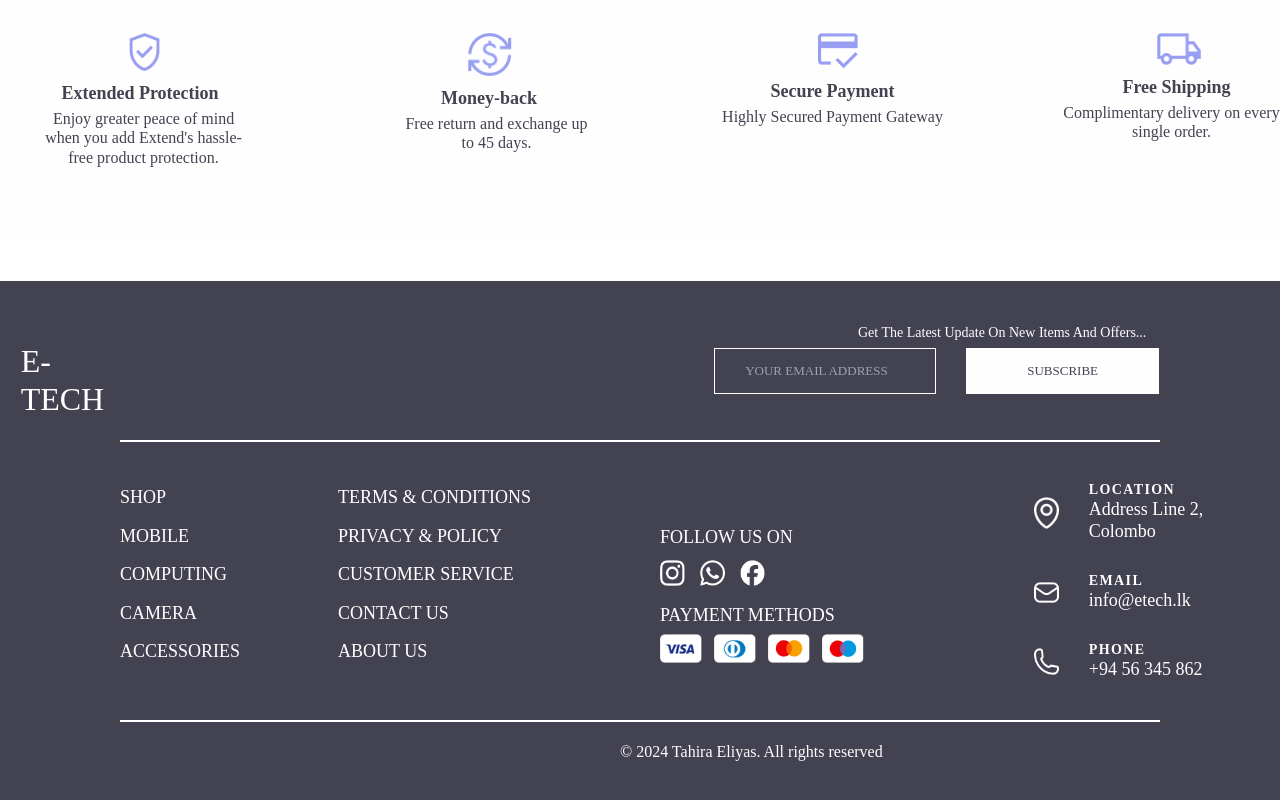
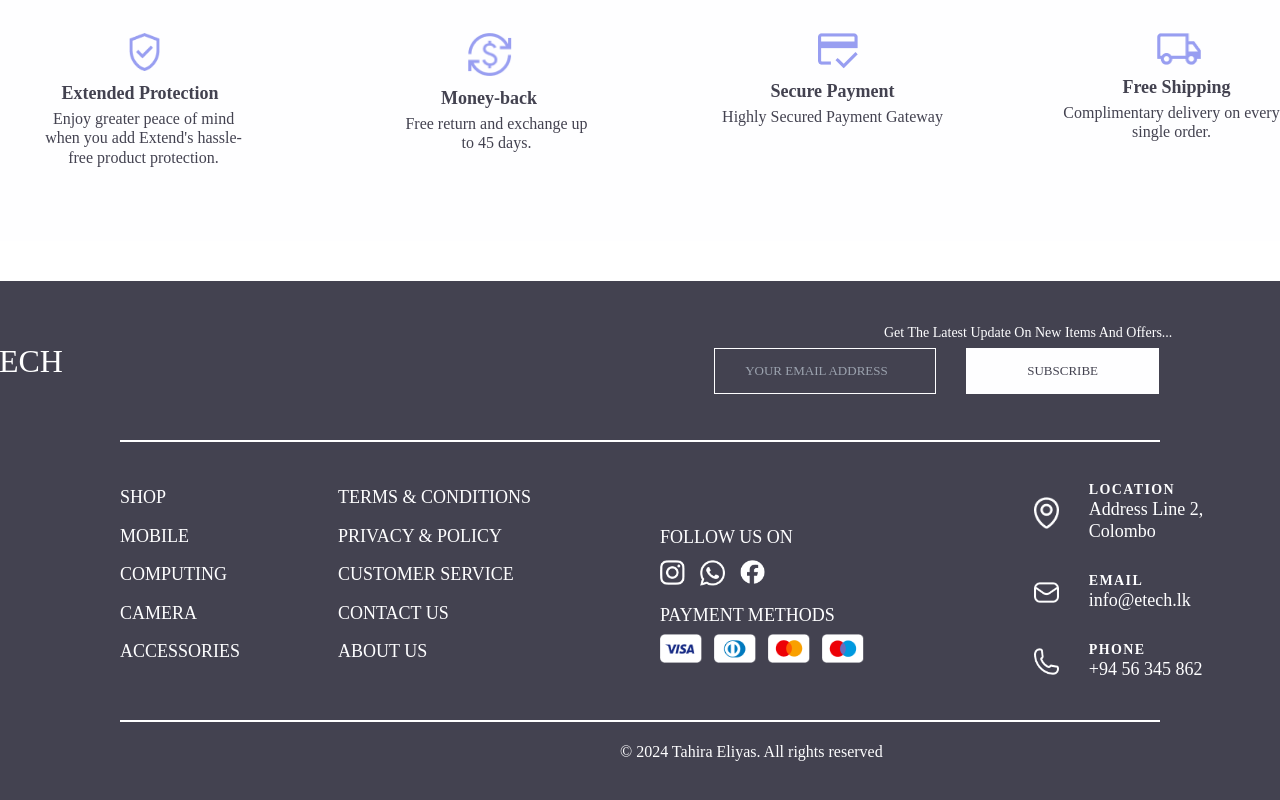
Before and after one commit to rovinyawijeramaofficial/E-TECH, a Next.js app: page /about-us in a window 1280 px wide. Shown: the part 1381-2181 px from the top of the page. Built offline with nearby package versions, Linux system fonts and the light colour scheme.

Commit message:
updated linking components

```diff
--- a/components/Footer.js
+++ b/components/Footer.js
@@ -28,7 +28,7 @@ const Footer = () => {
     lineHeight: "16.8px",
     letterSpacing: "10%",
     color: "#FEFEFF",
-    marginLeft:"738px"
+    marginLeft:"764px"
   }}
 >
   Get The Latest Update On New Items And Offers...
@@ -39,6 +39,7 @@ const Footer = () => {
       <div
       style={{ display: 'flex', justifyContent: 'flex-end', alignItems: 'center', gap: '110px' }}>
 
+      <Link href="/landing" >
       <h2 className='-mt-10'
   style={{
     width: "155px",
@@ -55,6 +56,7 @@ const Footer = () => {
 >
   E-TECH
 </h2>
+</Link>
 
 <input className='-mt-10'
   type="email"
@@ -127,11 +129,25 @@ const Footer = () => {
             letterSpacing: "10%",
             color: "#FEFEFF",
               }}>
+
+              <Link href="/product">
           <li>SHOP</li>
+          </Link>
+          <Link href="/product">
             <li>MOBILE</li>
+            </Link>
+
+            <Link href="/product">
             <li>COMPUTING</li>
+            </Link>
+
+            <Link href="/product">
             <li>CAMERA</li>
+            </Link>
+
+            <Link href="/product">
             <li>ACCESSORIES</li>
+            </Link>
           </ul>
         </div>
 
@@ -148,9 +164,10 @@ const Footer = () => {
             letterSpacing: "10%",
             color: "#FEFEFF",
               }}>
-            <li>TERMS & CONDITIONS</li>
-            <li>PRIVACY & POLICY</li>
-            <li>CUSTOMER SERVICE</li>
+
+            <Link href="/about-us" passHref><li>TERMS & CONDITIONS</li></Link>
+            <Link href="/about-us" passHref><li>PRIVACY & POLICY</li></Link>
+            <Link href="/contact-us" passHref><li>CUSTOMER SERVICE</li></Link>
             <Link href="/contact-us" passHref><li style={{ cursor: 'pointer' }}>CONTACT US</li></Link>
             <Link href="/about-us" passHref><li style={{ cursor: 'pointer' }}>ABOUT US</li></Link>
           </ul>
@@ -179,9 +196,9 @@ const Footer = () => {
             marginBottom: '30px'
           }}
            >
-            <Image src="/images/instagram.png" alt="Instagram" width={25} height={25} />
-            <Image src="/images/whatsapp.png" alt="WhatsApp" width={25} height={25} />
-            <Image src="/images/facebook.png" alt="Facebook" width={25} height={25} />
+            <Link href="/contact-us" passHref><Image src="/images/instagram.png" alt="Instagram" width={25} height={25} /></Link>
+            <Link href="/contact-us" passHref><Image src="/images/whatsapp.png" alt="WhatsApp" width={25} height={25} /></Link>
+            <Link href="/contact-us" passHref><Image src="/images/facebook.png" alt="Facebook" width={25} height={25} /></Link>
           </div>
 
           <h3 className='-mt-5'
@@ -199,7 +216,7 @@ const Footer = () => {
               PAYMENT METHODS
               </h3>
             <div className='mt-4'>
-            <Image src="/images/payment methods.png" alt="Visa" width={203.74} height={36} />
+            <Link href="/contact-us" passHref><Image src="/images/payment methods.png" alt="Visa" width={203.74} height={36} /></Link>
             </div>
         </div>
 
@@ -208,6 +225,7 @@ const Footer = () => {
 <div style={{ marginLeft: "80px", display: "flex", flexDirection: "column", gap: "30px" }}>
 
  {/* Location */}
+ <Link href="/contact-us" passHref>
 <div style={{ display: "flex", alignItems: "center", gap: "30px" }}>
   <Image src="/images/map-marker-Regular.png" alt="Location" width={25} height={25} />
   <div>
@@ -232,9 +250,11 @@ const Footer = () => {
     }}>Address Line 2, Colombo</p>
   </div>
 </div>
+</Link>
 
 
   {/* Email */}
+  <Link href="/contact-us" passHref>
   <div style={{ display: "flex", alignItems: "center", gap: "30px" }}>
     <Image src="/images/envelope-Regular.png" alt="Email" width={25} height={25} />
     <div>
@@ -259,8 +279,10 @@ const Footer = () => {
       }}>info@etech.lk</p>
     </div>
   </div>
+  </Link>
 
   {/* Phone */}
+  <Link href="/contact-us" passHref>
   <div style={{ display: "flex", alignItems: "center", gap: "30px" }}>
     <Image src="/images/phone-Regular.png" alt="Phone" width={25} height={25} />
     <div>
@@ -281,6 +303,7 @@ const Footer = () => {
       }}>+94 56 345 862</p>
     </div>
   </div>
+  </Link>
 
 </div>
 
```
